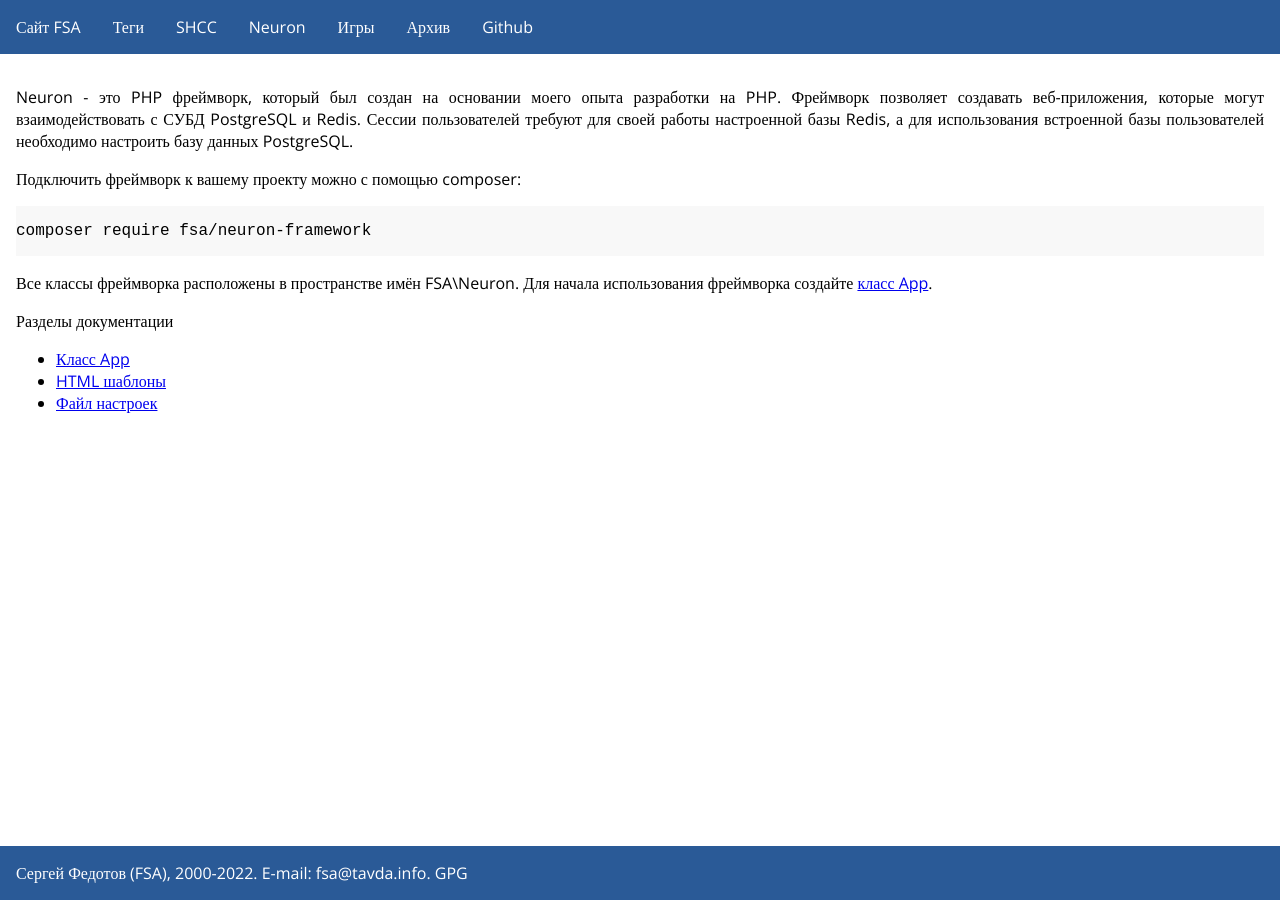
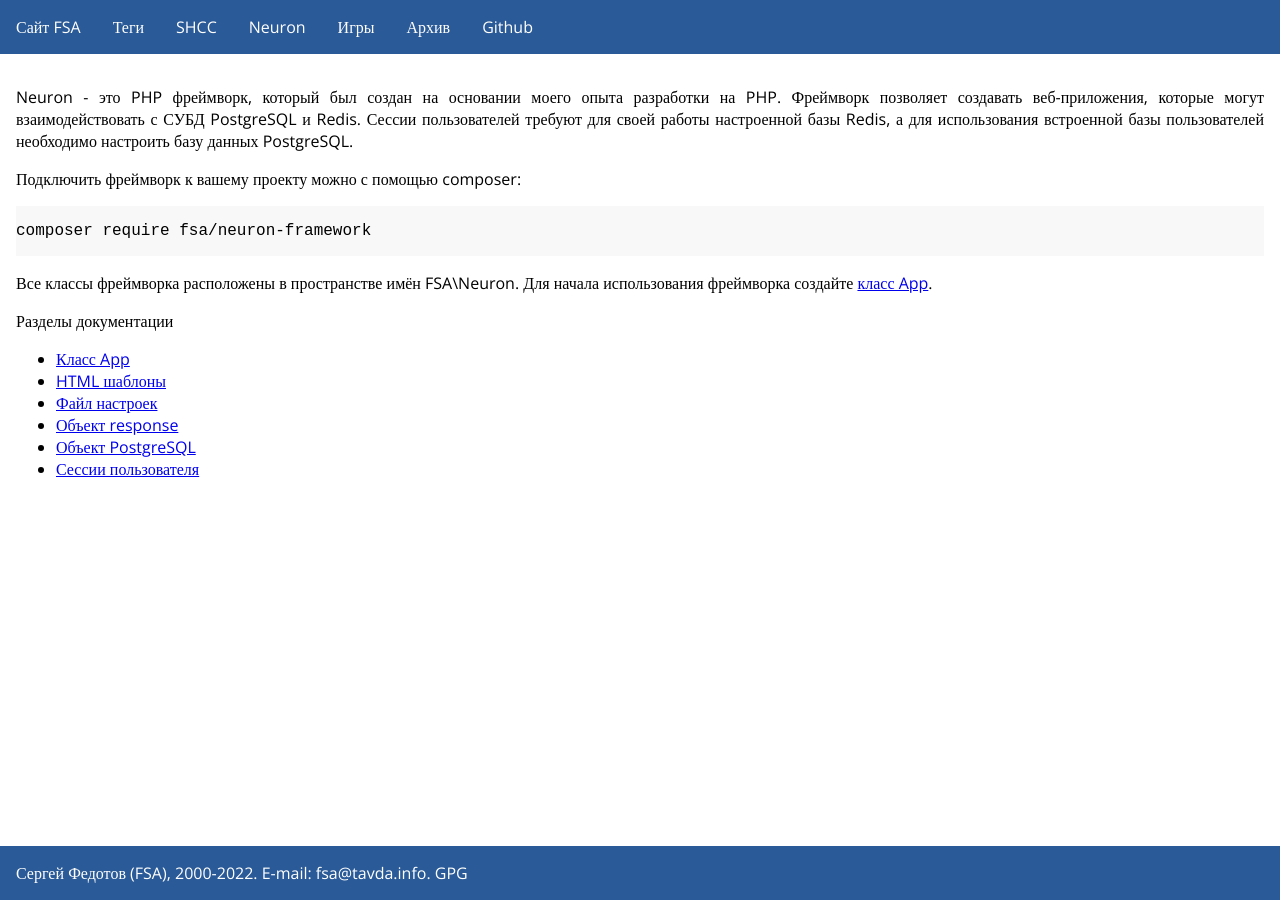
Before and after one commit to fsa/site, a Jekyll site: the page built from neuron/index.md, in a window 1280 px wide. Built offline with Jekyll 4.4.1, drawn with Linux system fonts in a browser that asks for light colours.

Commit message:
Neuron: дополнено содержание

```diff
--- a/neuron/index.md
+++ b/neuron/index.md
@@ -19,3 +19,6 @@ composer require fsa/neuron-framework
 * [Класс App](app)
 * [HTML шаблоны](templates)
 * [Файл настроек](settings)
+* [Объект response](response)
+* [Объект PostgreSQL](postgresql)
+* [Сессии пользователя](session)
```
